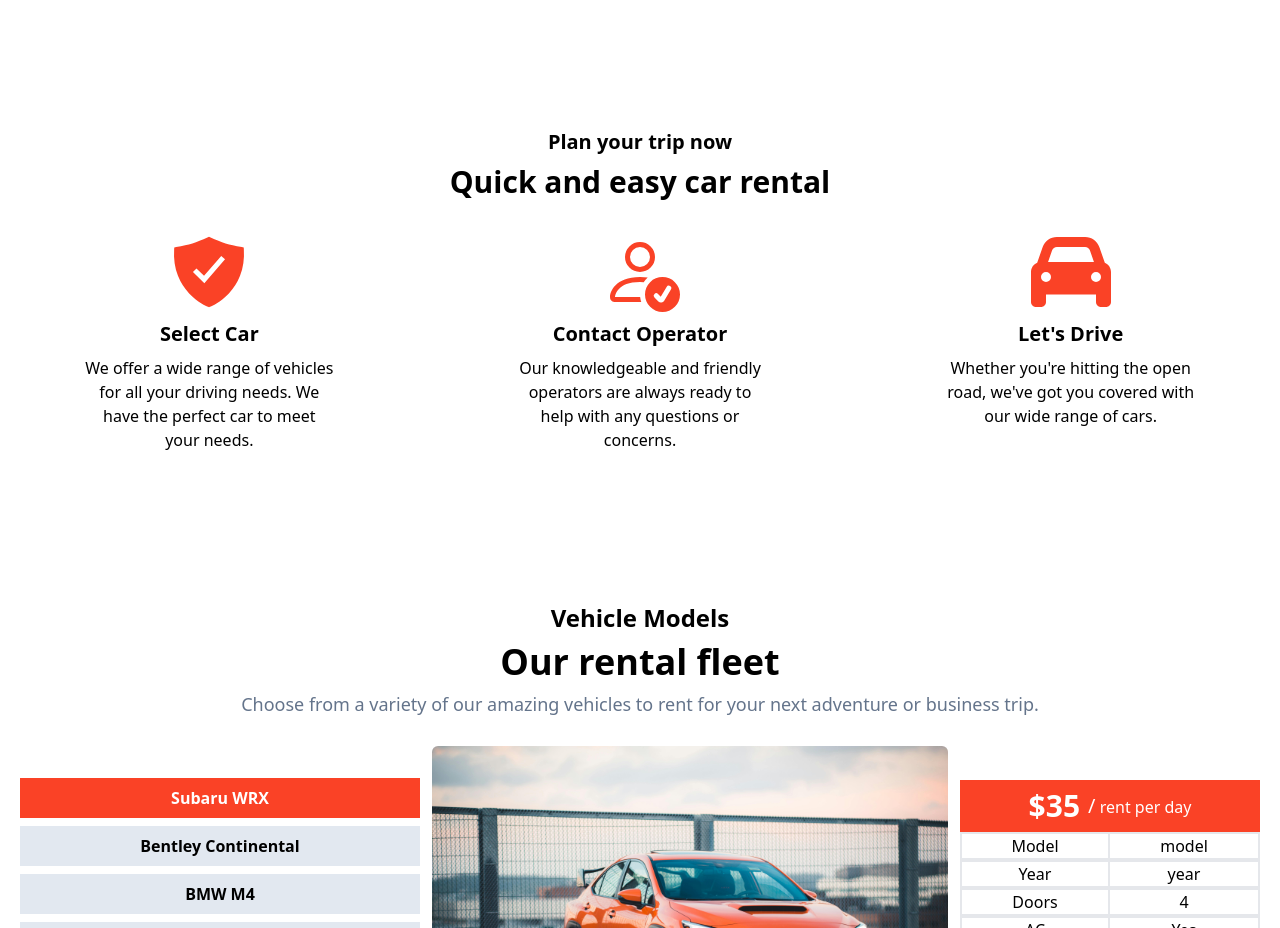
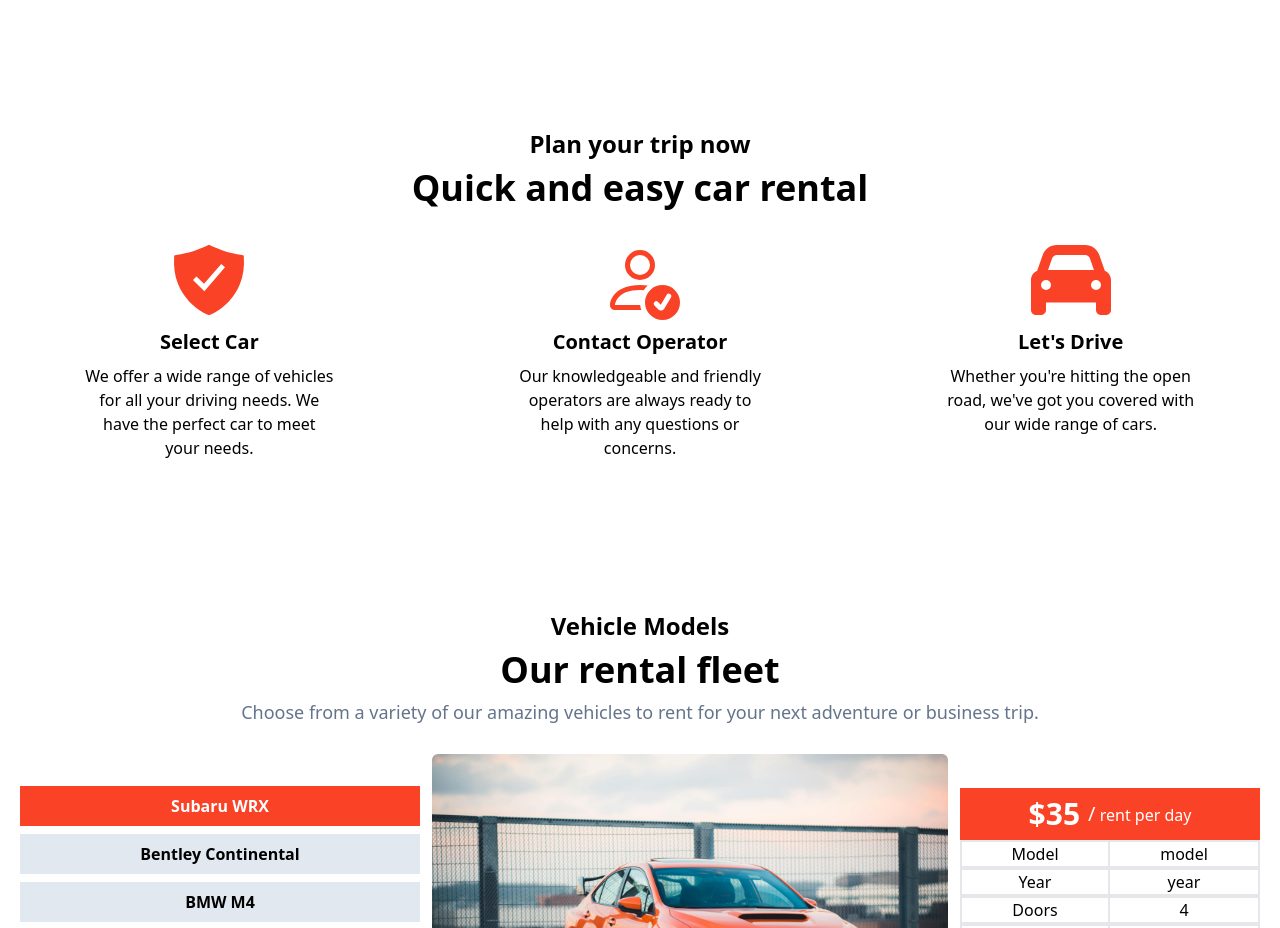
Before and after one commit to joseph-lang7/Car-Rental, a React (Vite) app: page / in a window 1280 px wide. Shown: the part 1400-2328 px from the top of the page. Built offline with nearby package versions, Linux system fonts and the light colour scheme.

Commit message:
Adjust text sizing in renting process component

```diff
--- a/src/components/RentingProcess.jsx
+++ b/src/components/RentingProcess.jsx
@@ -6,10 +6,10 @@
   return (
     <div className="flex flex-col  justify-center items-center w-full h-auto ">
       <div className=" w-full flex flex-col justify-between md:max-w-[1500px]">
-        <h3 className="text-center text-xl font-bold mb-2">
+        <h3 className="text-center text-2xl font-bold mb-2">
           Plan your trip now
         </h3>
-        <h2 className="text-center text-3xl font-bold">
+        <h2 className="text-center text-4xl font-bold">
           Quick and easy car rental
         </h2>
         <div className="mt-8 grid gap-3 grid-cols-1 md:grid-cols-2 lg:grid-cols-3">
```
